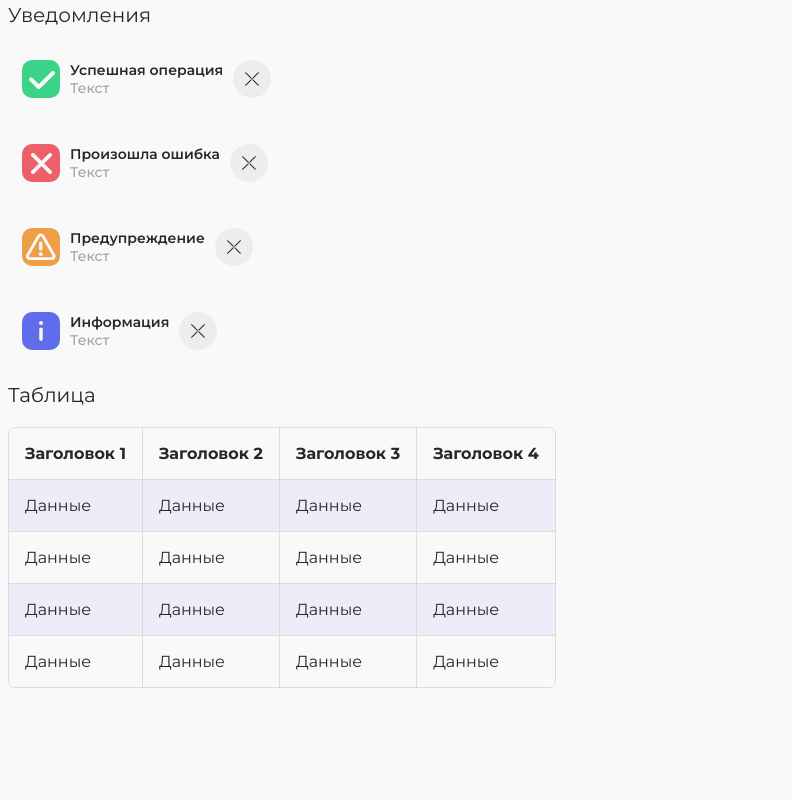
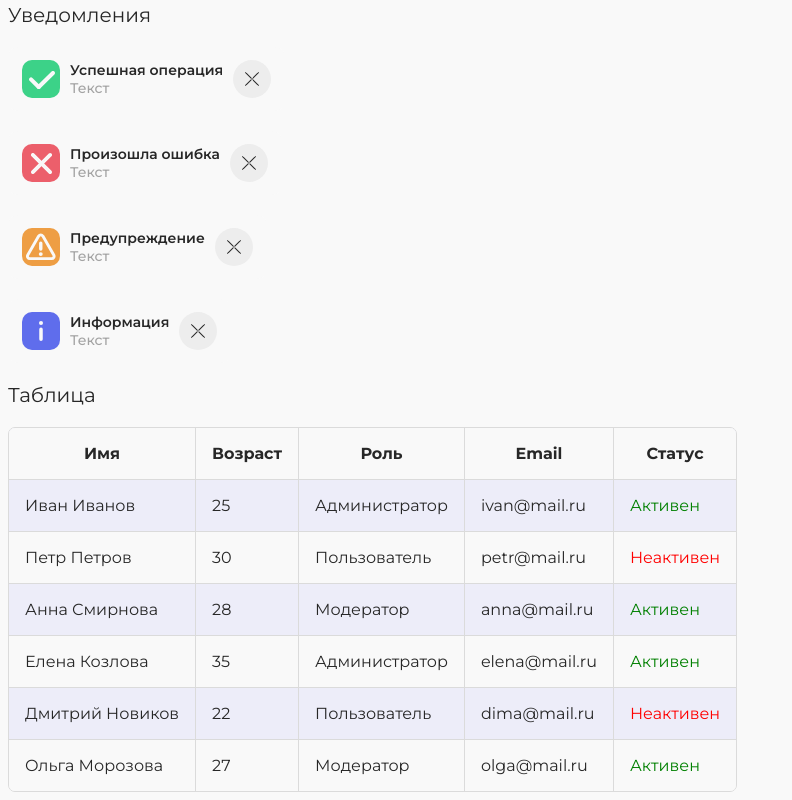
Before and after one commit to Ostatochniye-znaniya/Front-end-, a Next.js app in the folder frontend/: page / in a window 1280 px wide. Shown: the part 827-1627 px from the top of the page, without its empty margins (0-792 px from the left). Before the commit the page ends 1523 px from the top, so only its background shows below. Built offline with nearby package versions, Linux system fonts and the light colour scheme.

Commit message:
Add sort logic in table component

```diff
--- a/frontend/app/page.tsx
+++ b/frontend/app/page.tsx
@@ -8,6 +8,63 @@ import Search from "@/components/search/Search";
 import Table from "@/components/table/Table";
 
 import { useState } from "react";
+
+const users = [
+  {
+    id: 1,
+    name: 'Иван Иванов',
+    age: 25,
+    active: true,
+    role: 'Администратор',
+    email: 'ivan@mail.ru',
+    registered: '2023-01-15'
+  },
+  {
+    id: 2,
+    name: 'Петр Петров',
+    age: 30,
+    active: false,
+    role: 'Пользователь',
+    email: 'petr@mail.ru',
+    registered: '2023-03-20'
+  },
+  {
+    id: 3,
+    name: 'Анна Смирнова',
+    age: 28,
+    active: true,
+    role: 'Модератор',
+    email: 'anna@mail.ru',
+    registered: '2023-02-10'
+  },
+  {
+    id: 4,
+    name: 'Елена Козлова',
+    age: 35,
+    active: true,
+    role: 'Администратор',
+    email: 'elena@mail.ru',
+    registered: '2022-11-05'
+  },
+  {
+    id: 5,
+    name: 'Дмитрий Новиков',
+    age: 22,
+    active: false,
+    role: 'Пользователь',
+    email: 'dima@mail.ru',
+    registered: '2023-05-30'
+  },
+  {
+    id: 6,
+    name: 'Ольга Морозова',
+    age: 27,
+    active: true,
+    role: 'Модератор',
+    email: 'olga@mail.ru',
+    registered: '2023-04-12'
+  }
+];
 
 export default function Home() {
   const [inputValue, setInputValue] = useState('');
@@ -61,37 +118,36 @@ export default function Home() {
       <p className="title">Таблица</p>
       <Table
         columns={[
-          { header: "Заголовок 1", accessor: "z_1" },
-          { header: "Заголовок 2", accessor: "z_2" },
-          { header: "Заголовок 3", accessor: "z_3" },
-          { header: "Заголовок 4", accessor: "z_4" }
-        ]}
-        data={[
           {
-            z_1: <span>Данные</span>,
-            z_2: <span>Данные</span>,
-            z_3: <span>Данные</span>,
-            z_4: <span>Данные</span>,
+            header: 'Имя',
+            accessor: 'name',
+            sortFn: (a, b) => a.name.localeCompare(b.name)
           },
           {
-            z_1: <span>Данные</span>,
-            z_2: <span>Данные</span>,
-            z_3: <span>Данные</span>,
-            z_4: <span>Данные</span>,
+            header: 'Возраст',
+            accessor: 'age',
+            sortFn: (a, b) => a.age - b.age
           },
           {
-            z_1: <span>Данные</span>,
-            z_2: <span>Данные</span>,
-            z_3: <span>Данные</span>,
-            z_4: <span>Данные</span>,
+            header: 'Роль',
+            accessor: 'role',
+            sortFn: (a, b) => a.role.localeCompare(b.role)
           },
           {
-            z_1: <span>Данные</span>,
-            z_2: <span>Данные</span>,
-            z_3: <span>Данные</span>,
-            z_4: <span>Данные</span>,
+            header: 'Email',
+            accessor: 'email'
+          },
+          {
+            header: 'Статус',
+            accessor: (row) => (
+              <span style={{ color: row.active ? 'green' : 'red' }}>
+                {row.active ? 'Активен' : 'Неактивен'}
+              </span>
+            ),
+            sortFn: (a, b) => (a.active === b.active ? 0 : a.active ? -1 : 1)
           }
         ]}
+        data={users}
       />
     </div>
   );
--- a/frontend/components/table/Table.tsx
+++ b/frontend/components/table/Table.tsx
@@ -1,10 +1,11 @@
 "use client";
 
-import React from 'react';
+import React, { useState } from 'react';
 
 interface Column<T = any> {
   header: React.ReactNode;
   accessor: keyof T | ((row: T) => React.ReactNode);
+  sortFn?: (a: T, b: T) => number; // если есть - можно сортировать, если нет - нельзя
 }
 
 interface TableProps<T = any> {
@@ -13,17 +14,57 @@ interface TableProps<T = any> {
 }
 
 const Table = <T,>({ columns, data }: TableProps<T>) => {
+  const [sortColumn, setSortColumn] = useState<number | null>(null);
+  const [sortDirection, setSortDirection] = useState<'asc' | 'desc'>('asc');
+
+  const handleSort = (colIndex: number) => {
+    const column = columns[colIndex];
+    // Сортируем только если есть sortFn
+    if (!column.sortFn) return;
+
+    if (sortColumn === colIndex) {
+      setSortDirection(prev => prev === 'asc' ? 'desc' : 'asc');
+    } else {
+      setSortColumn(colIndex);
+      setSortDirection('asc');
+    }
+  };
+
+  const getSortedData = () => {
+    if (sortColumn === null) return data;
+
+    const column = columns[sortColumn];
+    if (!column.sortFn) return data;
+
+    return [...data].sort((a, b) => {
+      return sortDirection === 'asc'
+        ? column.sortFn!(a, b)
+        : column.sortFn!(b, a);
+    });
+  };
+
+  const sortedData = getSortedData();
+
   return (
     <table className="table-container">
       <thead>
         <tr>
           {columns.map((col, i) => (
-            <th key={i}>{col.header}</th>
+            <th
+              key={i}
+              onClick={() => handleSort(i)}
+              style={{ cursor: col.sortFn ? 'pointer' : 'default' }}
+            >
+              {col.header}
+              {col.sortFn && sortColumn === i && (
+                <span>{sortDirection === 'asc' ? ' ↑' : ' ↓'}</span>
+              )}
+            </th>
           ))}
         </tr>
       </thead>
       <tbody>
-        {data.map((row, rowIndex) => (
+        {sortedData.map((row, rowIndex) => (
           <tr key={rowIndex}>
             {columns.map((col, colIndex) => {
               const value = typeof col.accessor === 'function'
@@ -36,7 +77,6 @@ const Table = <T,>({ columns, data }: TableProps<T>) => {
         ))}
       </tbody>
     </table>
-
   );
 };
 
```
Lines whose indentation alone changed are shown as unchanged.
